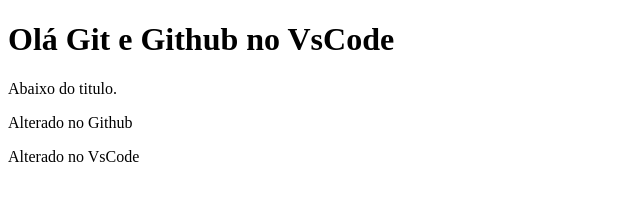
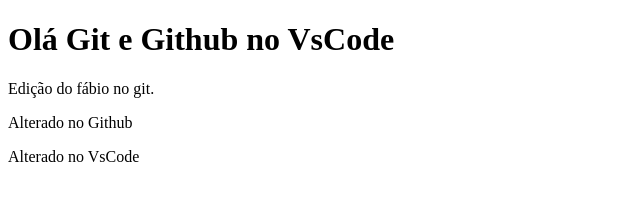
Before and after one commit to Cadmielzin/Teste-Github-vscode, a plain HTML site: page index.html in a window 1280 px wide. Shown: the full height of the page, 0-640 px from the left. Drawn offline with Linux system fonts and the light colour scheme.

Commit message:
Update index.html

```diff
--- a/index.html
+++ b/index.html
@@ -7,7 +7,7 @@
 </head>
 <body>
     <h1>Olá Git e Github no VsCode</h1>
-    <hi>Abaixo do titulo.</hi>
+    <hi>Edição do fábio no git. </hi>
     <p>Alterado no Github</p>
     <p>Alterado no VsCode</p>
 </body>
```
